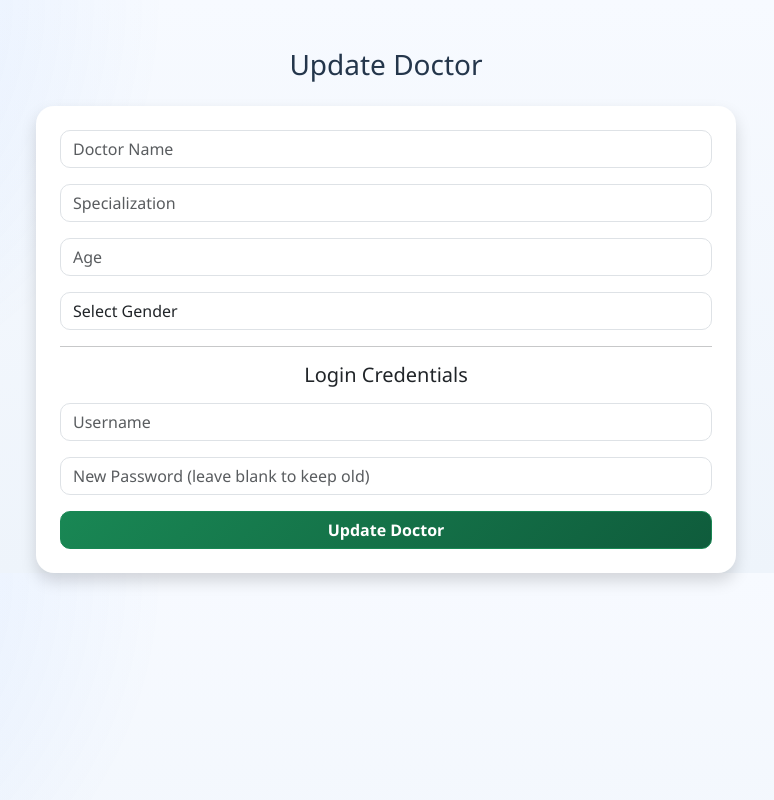
After one commit to Abhijeet194/Hospital-management-system, a Flask app: page /update_doctor/1 in a window 1280 px wide. The commit adds this page. Shown: the whole page, without its empty margins (254-1028 px from the left). Run offline with Flask 3, Linux system fonts and the light colour scheme; the visitor is signed in with stand-in values (Sample User, id 1); data that the repository does not hold is empty; some libraries are stand-ins or nearby versions.

Commit message:
feature improvement

```diff
--- a/app.py
+++ b/app.py
@@ -247,7 +247,7 @@ def appointments():
     role = session.get('role')
 
     query = """
-        SELECT a.id, p.name, d.name, a.date, a.disease, a.status, a.time, a.is_emergency
+        SELECT a.id, p.name, d.name, a.date, a.disease, a.status, a.time, a.is_emergency, a.mobile
         FROM appointments a
         JOIN patients p ON a.patient_id = p.id
         LEFT JOIN doctors d ON a.doctor_id = d.id
@@ -280,21 +280,23 @@ def patient_book():
     if request.method == 'POST':
         date = request.form.get('date')
         disease = request.form.get('disease')
+        mobile = request.form.get('mobile')
         patient_id = session['ref_id']
 
 
         is_emergency = 1 if request.form.get('emergency') else 0
 
 
-        if not date or not disease:
+        if not date or not disease or not mobile:
             flash("All fields are required!", "error")
             return redirect('/patient/book')
 
         cur = mysql.connection.cursor()
         cur.execute("""
-            INSERT INTO appointments(patient_id, date, disease, status, is_emergency)
-            VALUES(%s, %s, %s, 'Pending', %s)
-        """, (patient_id, date, disease, is_emergency))
+            INSERT INTO appointments(patient_id, date, disease, mobile, status, is_emergency)
+            VALUES(%s, %s, %s, %s, 'Pending', %s)
+        """, (patient_id, date, disease, mobile, is_emergency))
+
         mysql.connection.commit()
         cur.close()
 
@@ -336,15 +338,15 @@ def add_doctor():
 
     cur = mysql.connection.cursor()
 
-    # 1️⃣ Insert into doctors table
+
     cur.execute("""
         INSERT INTO doctors(name, age, gender, specialization)
         VALUES(%s, %s, %s, %s)
     """, (name, age, gender, specialization))
 
-    doctor_id = cur.lastrowid  # get inserted doctor ID
+    doctor_id = cur.lastrowid
 
-    # 2️⃣ Create login in users table
+
     cur.execute("""
         INSERT INTO users(username, password, role, ref_id)
         VALUES(%s, %s, 'doctor', %s)
@@ -373,6 +375,118 @@ def complete_appointment():
     flash("Marked as completed!", "success")
     return redirect('/appointments')
 
+@app.route('/patient/cancel', methods=['POST'])
+@login_required('patient')
+def cancel_appointment():
+    appointment_id = request.form.get('id')
+    patient_id = session.get('ref_id')
+
+    cur = mysql.connection.cursor()
+
+
+    cur.execute("""
+        DELETE FROM appointments
+        WHERE id = %s AND patient_id = %s AND status = 'Pending'
+    """, (appointment_id, patient_id))
+
+    mysql.connection.commit()
+    cur.close()
+
+    flash("Appointment cancelled!", "success")
+    return redirect('/appointments')
+
+@app.route('/delete_doctor/<int:id>')
+@login_required('admin')
+def delete_doctor(id):
+    cur = mysql.connection.cursor()
+    cur.execute("DELETE FROM doctors WHERE id=%s", (id,))
+    mysql.connection.commit()
+    cur.close()
+
+    flash("Doctor deleted successfully!", "success")
+    return redirect('/doctors')
+
+@app.route('/update_doctor/<int:id>', methods=['GET', 'POST'])
+@login_required('admin')
+def update_doctor(id):
+    cur = mysql.connection.cursor()
+
+    if request.method == 'POST':
+        name = request.form.get('name')
+        specialization = request.form.get('specialization')
+        age = request.form.get('age')
+        gender = request.form.get('gender')
+        username = request.form.get('username')
+        password = request.form.get('password')
+
+
+        age = int(age) if age else None
+
+
+        cur.execute("""
+            UPDATE doctors
+            SET name=%s, specialization=%s, age=%s, gender=%s
+            WHERE id=%s
+        """, (name, specialization, age, gender, id))
+
+
+        if password:
+            hashed_password = generate_password_hash(password)
+            cur.execute("""
+                UPDATE users
+                SET username=%s, password=%s
+                WHERE ref_id=%s AND role='doctor'
+            """, (username, hashed_password, id))
+        else:
+            cur.execute("""
+                UPDATE users
+                SET username=%s
+                WHERE ref_id=%s AND role='doctor'
+            """, (username, id))
+
+        mysql.connection.commit()
+        cur.close()
+
+        flash("Doctor updated successfully!", "success")
+        return redirect('/doctors')
+
+
+    cur.execute("SELECT * FROM doctors WHERE id=%s", (id,))
+    doctor = cur.fetchone()
+
+    cur.execute("SELECT username FROM users WHERE ref_id=%s AND role='doctor'", (id,))
+    user = cur.fetchone()
+
+    cur.close()
+
+    return render_template('update_doctor.html', doctor=doctor, user=user)
+
+@app.route('/delete_patient/<int:id>')
+@login_required('admin')
+def delete_patient(id):
+    cur = mysql.connection.cursor()
+
+    cur.execute("DELETE FROM patients WHERE id=%s", (id,))
+    mysql.connection.commit()
+
+    cur.close()
+
+    flash("Patient deleted successfully!", "success")
+    return redirect('/patients')
+
+@app.route('/admin/delete_appointment', methods=['POST'])
+@login_required('admin')
+def delete_appointment():
+    appointment_id = request.form.get('id')
+
+    cur = mysql.connection.cursor()
+    cur.execute("DELETE FROM appointments WHERE id=%s", (appointment_id,))
+    mysql.connection.commit()
+    cur.close()
+
+    flash("Appointment deleted successfully!", "success")
+    return redirect('/appointments')
+
 
 @app.route('/logout')
 def logout():
--- a/templates/patient_book.html
+++ b/templates/patient_book.html
@@ -51,6 +51,10 @@
     <label class="mb-1">Reason / Disease</label>
     <input type="text" name="disease" placeholder="Enter your problem" class="form-control mb-3" required>
 
+    <label class="mb-1">Mobile Number</label>
+    <input type="tel" name="mobile" placeholder="Enter your mobile number" class="form-control mb-3" required>
+
+
     <label>
     <input type="checkbox" name="emergency"> Emergency Appointment 🚨
     </label>
--- /dev/null
+++ b/templates/update_doctor.html
@@ -0,0 +1,92 @@
+<!DOCTYPE html>
+<html lang="en">
+
+<head>
+    <meta charset="UTF-8">
+    <title>Update Doctor</title>
+
+    <link href="https://cdn.jsdelivr.net/npm/bootstrap@5.3.3/dist/css/bootstrap.min.css" rel="stylesheet">
+    <link rel="stylesheet" href="{{ url_for('static', filename='css/style.css') }}">
+</head>
+
+<body class="bg-light">
+
+<div class="container mt-5">
+
+    <h3 class="text-center mb-4">Update Doctor</h3>
+
+    <div class="card p-4 shadow" style="max-width: 700px; margin:auto;">
+
+        <form method="POST">
+
+
+            <div class="mb-3">
+                <input type="text"
+                       name="name"
+                       class="form-control"
+                       value="{{ doctor[1] }}"
+                       placeholder="Doctor Name"
+                       required>
+            </div>
+
+
+            <div class="mb-3">
+                <input type="text"
+                       name="specialization"
+                       class="form-control"
+                       value="{{ doctor[2] or '' }}"
+                       placeholder="Specialization">
+            </div>
+
+
+            <div class="mb-3">
+                <input type="number"
+                       name="age"
+                       class="form-control"
+                       value="{{ doctor[3] or '' }}"
+                       placeholder="Age">
+            </div>
+
+
+            <div class="mb-3">
+                <select name="gender" class="form-control">
+                    <option value="">Select Gender</option>
+                    <option value="Male" {% if doctor[4]=='Male' %}selected{% endif %}>Male</option>
+                    <option value="Female" {% if doctor[4]=='Female' %}selected{% endif %}>Female</option>
+                </select>
+            </div>
+
+            <hr>
+
+            <h5 class="text-center mb-3">Login Credentials</h5>
+
+
+            <div class="mb-3">
+                <input type="text"
+                       name="username"
+                       class="form-control"
+                       value="{{ user[0] if user else '' }}"
+                       placeholder="Username"
+                       required>
+            </div>
+
+
+            <div class="mb-3">
+                <input type="password"
+                       name="password"
+                       class="form-control"
+                       placeholder="New Password (leave blank to keep old)">
+            </div>
+
+            <button class="btn btn-success w-100">
+                Update Doctor
+            </button>
+
+        </form>
+
+    </div>
+
+</div>
+
+</body>
+</html>
```
Also changed, not shown: templates/appointments.html (+35 -37 lines), templates/doctors.html (+8 -0 lines), templates/patients.html (+9 -0 lines).
